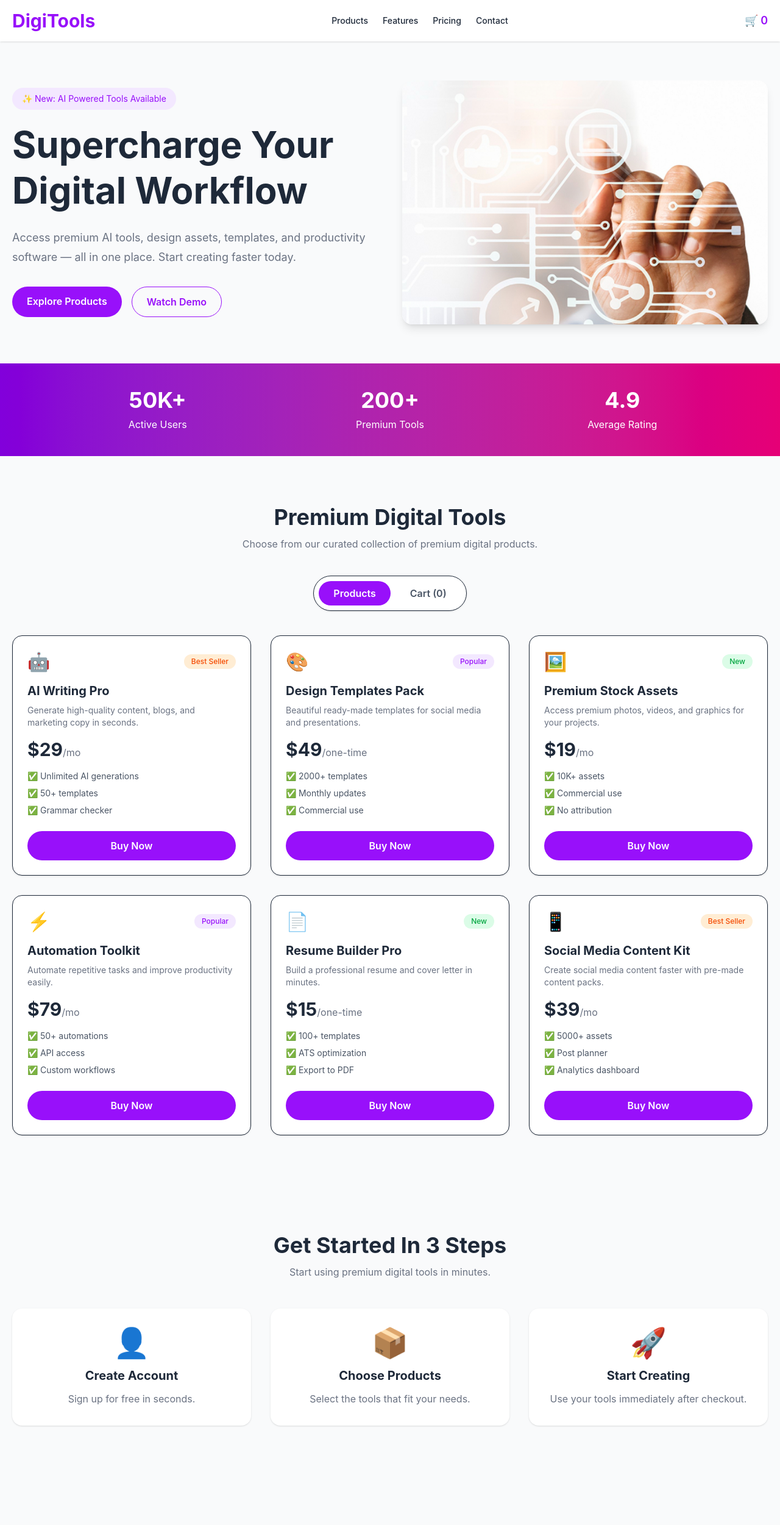
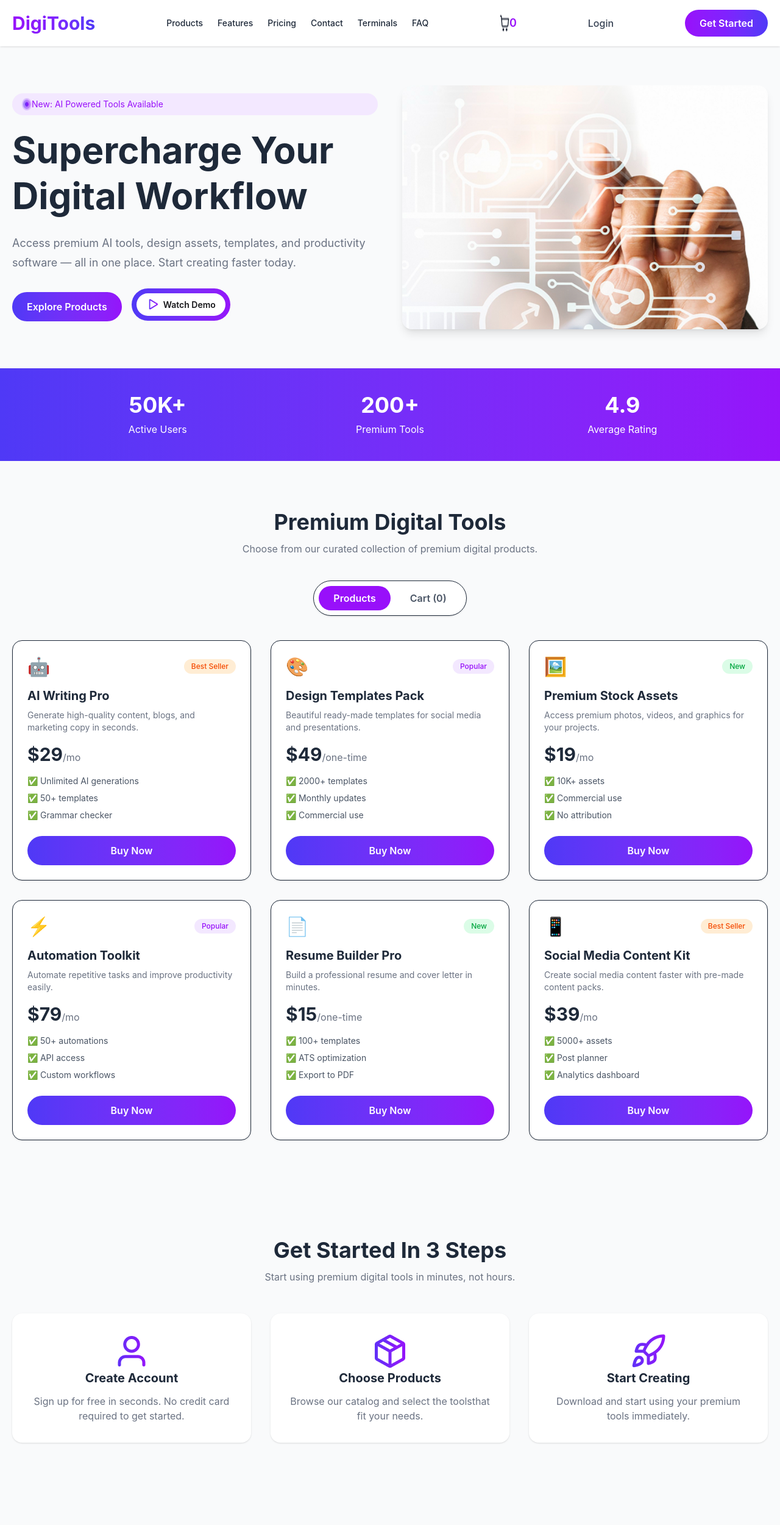
Before and after one commit to nazmulo/digitools-plat, a React (Vite) app: page / in a window 1280 px wide. Shown: the top 2501 px of the page at 61% size. Built offline with nearby package versions, Linux system fonts and the light colour scheme.

Commit message:
fixed some ussue and finalized it

```diff
--- a/src/App.jsx
+++ b/src/App.jsx
@@ -15,6 +15,8 @@ import CartItem from "./components/CartItem";
 
 
 import productsData from "./data/products.json";
+
+import CartIcon from "./assets/shopping-cart.png";
 
 
 function App() {
@@ -112,11 +114,19 @@ function App() {
           <div className="max-w-3xl mx-auto">
             {cart.length === 0 ? (
               <div className="bg-white rounded-2xl border border-dashed p-12 text-center">
-                <div className="text-5xl mb-4">🛒</div>
-                <h3 className="text-2xl font-bold mb-2">Your cart is empty</h3>
-                <p className="text-gray-500">
-                  Add products from the product section.
-                </p>
+                <div className="bg-white rounded-2xl border border-dashed p-12 text-center">
+                  <div className="flex justify-center mb-6">
+                    <div className="w-20 h-20 rounded-full bg-purple-100 flex items-center justify-center">
+                      <img src={CartIcon} alt="Cart Icon"className="w-10 h-10 object-contain" />
+                      </div>
+                      </div>
+
+                     <h3 className="text-2xl font-bold mb-2">Your cart is empty</h3>
+                     <p className="text-gray-500">
+                              Add products from the product section.
+                            </p>
+                     </div>
+
               </div>
             ) : (
               <div className="space-y-5">
--- a/src/components/CartItem.jsx
+++ b/src/components/CartItem.jsx
@@ -1,5 +1,3 @@
-import React from "react";
-
 const CartItem = ({ item, removeFromCart }) => {
   return (
     <div className="bg-white p-5 rounded-2xl border flex justify-between items-center">
--- a/src/components/Footer.jsx
+++ b/src/components/Footer.jsx
@@ -1,13 +1,11 @@
-import React from "react";
-
 const Footer = () => {
   return (
     <>
-      <section className="bg-gradient-to-r from-purple-700 to-pink-600 text-white py-20 text-center">
+      <section className=" bg-linear-to-r from-[#4F39F6] to-[#9514FA] text-white py-20 text-center">
         <div className="max-w-3xl mx-auto px-5">
           <h2 className="text-4xl font-bold mb-4">Ready To Transform Your Workflow?</h2>
           <p className="text-purple-100 mb-8">
-            Join thousands of professionals who already use DigiTools.
+            Join thousands of professionals who are already using Digitools to work smarter.Start your free trial today.
           </p>
 
           <div className="flex justify-center gap-4 flex-wrap">
@@ -23,6 +21,9 @@ const Footer = () => {
             >
               View Pricing
             </a>
+            <p className="text-purple-100 mb-8">
+            14-day free trial • No credit card required • Cancel anytime
+          </p>
           </div>
         </div>
       </section>
@@ -56,6 +57,7 @@ const Footer = () => {
             </ul>
           </div>
 
+
           <div>
             <h4 className="text-white font-semibold mb-4">Legal</h4>
             <ul className="space-y-2 text-slate-400">
@@ -66,6 +68,8 @@ const Footer = () => {
           </div>
         </div>
 
+
+
         <div className="text-center text-slate-500 mt-12 border-t border-slate-800 pt-6">
           © 2026 DigiTools. All rights reserved.
         </div>
--- a/src/components/Hero.jsx
+++ b/src/components/Hero.jsx
@@ -1,11 +1,13 @@
 import Banner from "../assets/banner.png"
+import Star from "../assets/Group 5.png"
+import playImage from"../assets/Play.png"
 
 const Hero = () => {
   return (
     <section className="max-w-7xl mx-auto px-5 py-16 grid md:grid-cols-2 gap-10 items-center">
       <div>
-        <p className="inline-block bg-purple-100 text-purple-600 px-4 py-2 rounded-full text-sm mb-5">
-          ✨ New: AI Powered Tools Available
+        <p className="flex bg-purple-100 text-purple-600 px-4 py-2 rounded-full text-sm mb-5 ">
+          <img src={Star} /> New: AI Powered Tools Available
         </p>
 
         <h2 className="text-4xl md:text-6xl font-bold leading-tight mb-6">
@@ -20,14 +22,19 @@ const Hero = () => {
         <div className="flex gap-4 flex-wrap">
           <a
             href="#products"
-            className="bg-purple-600 hover:bg-purple-700 text-white px-6 py-3 rounded-full font-semibold"
+            className="bg-linear-to-r from-[#4F39F6] to-[#9514FA] hover:bg-purple-700 text-white px-6 py-3 rounded-full font-semibold"
           >
             Explore Products
           </a>
 
-          <button className="border border-purple-600 text-purple-600 px-6 py-3 rounded-full font-semibold">
-            Watch Demo
-          </button>
+          <button className="btn bg-transparent border-none p-0 ">
+                        <div className="p-2 rounded-full bg-linear-to-r from-[#4F39F6] to-[#9514FA] hover:shadow-xl hover:shadow-indigo-400/50 transition duration-300">
+                          <div className="flex items-center gap-2 px-4 py-2 bg-white rounded-full">
+                            <img  src={playImage} alt="video play icon" />
+                            <span className="gradient-text ">Watch Demo</span>
+                          </div>
+                        </div>
+                      </button>
         </div>
       </div>
 
--- a/src/components/Navbar.jsx
+++ b/src/components/Navbar.jsx
@@ -1,20 +1,32 @@
-import React from "react";
+import cart from "../assets/shopping-cart.png"
+
 const Navbar = ({ cartCount }) => {
   return (
     <nav className="bg-white shadow sticky top-0 z-50">
       <div className="max-w-7xl mx-auto px-5 py-4 flex justify-between items-center">
-        <h1 className="text-3xl font-bold text-purple-600">DigiTools</h1>
+        <h1 className="text-3xl max-sm:mr-4 font-bold bg-gradient-to-r from-purple-600 via-violet-600 to-indigo-600 bg-clip-text text-transparent">DigiTools</h1>
 
         <ul className="hidden md:flex gap-6 text-sm font-medium">
           <li><a href="#products">Products</a></li>
           <li><a href="#steps">Features</a></li>
           <li><a href="#pricing">Pricing</a></li>
           <li><a href="#footer">Contact</a></li>
+          <li><a href="#footer">Terminals</a></li>
+          <li><a href="#footer">FAQ</a></li>
         </ul>
 
-        <div className="text-lg font-semibold">
-          🛒 <span className="text-purple-600">{cartCount}</span>
+        <div className="text-lg font-semibold flex">
+          <img src={cart} /> <span className="text-purple-600">{cartCount}</span>
         </div>
+        <a
+          href="#"
+          className="text-gray-700 max-sm:hidden hover:text-purple-600 font-medium transition-colors"
+        >
+          Login
+        </a>
+        <button className="cursor-pointer bg-gradient-to-r from-purple-600 via-violet-600 to-indigo-600  text-white px-6 py-2.5 rounded-full font-semibold transition-colors">
+          Get Started
+        </button>
       </div>
     </nav>
   );
--- a/src/components/Pricing.jsx
+++ b/src/components/Pricing.jsx
@@ -5,7 +5,7 @@ const Pricing = () => {
     <section id="pricing" className="max-w-7xl mx-auto px-5 py-20">
       <div className="text-center mb-12">
         <h2 className="text-4xl font-bold">Simple, Transparent Pricing</h2>
-        <p className="text-gray-500 mt-3">Choose the plan that fits your needs.</p>
+        <p className="text-gray-500 mt-3">Choose the plan that fits your needs. Upgrade or downgrade anytime.</p>
       </div>
 
       <div className="grid md:grid-cols-3 gap-8">
@@ -21,12 +21,12 @@ const Pricing = () => {
             <li>✅ Community support</li>
             <li>✅ 1 project per month</li>
           </ul>
-          <button className="w-full mt-8 bg-purple-600 text-white py-3 rounded-full font-semibold">
+          <button className="w-full mt-8 bg-linear-to-r from-[#4F39F6] to-[#9514FA] text-white py-3 rounded-full font-semibold">
             Get Started Free
           </button>
         </div>
 
-        <div className="bg-gradient-to-br from-purple-700 to-pink-600 text-white p-8 rounded-2xl shadow-xl">
+        <div className="bg-linear-to-r from-[#4F39F6] to-[#9514FA] text-white p-8 rounded-2xl shadow-xl">
           <p className="inline-block bg-yellow-300 text-black px-3 py-1 rounded-full text-xs font-bold mb-4">
             Most Popular
           </p>
@@ -58,7 +58,7 @@ const Pricing = () => {
             <li>✅ Dedicated support</li>
             <li>✅ Custom branding</li>
           </ul>
-          <button className="w-full mt-8 bg-purple-600 text-white py-3 rounded-full font-semibold">
+          <button className="w-full mt-8 bg-linear-to-r from-[#4F39F6] to-[#9514FA] text-white py-3 rounded-full font-semibold">
             Contact Sales
           </button>
         </div>
--- a/src/components/ProductCard.jsx
+++ b/src/components/ProductCard.jsx
@@ -37,7 +37,7 @@ const ProductCard = ({ product, addToCart, cart }) => {
 
       <button
         onClick={() => addToCart(product)}
-        className="w-full bg-purple-600 hover:bg-purple-700 text-white py-3 rounded-full font-semibold"
+        className="w-full bg-linear-to-r from-[#4F39F6] to-[#9514FA] hover:bg-purple-700 text-white py-3 rounded-full font-semibold"
       >
         {cart.find((item) => item.id === product.id)
           ? "Added to Cart ✓"
--- a/src/components/Stats.jsx
+++ b/src/components/Stats.jsx
@@ -2,7 +2,7 @@ import React from "react";
 
 const Stats = () => {
   return (
-    <section className="bg-gradient-to-r from-purple-700 to-pink-600 text-white py-10">
+    <section className="bg-linear-to-r from-[#4F39F6] to-[#9514FA] text-white py-10">
       <div className="max-w-6xl mx-auto px-5 grid md:grid-cols-3 text-center gap-8">
         <div>
           <h3 className="text-4xl font-bold">50K+</h3>
--- a/src/components/Steps.jsx
+++ b/src/components/Steps.jsx
@@ -1,4 +1,6 @@
-import React from "react";
+import Man from "../assets/user.png";
+import Pack from "../assets/package.png";
+import Rocket from "../assets/rocket.png";
 
 const Steps = () => {
   return (
@@ -6,27 +8,28 @@ const Steps = () => {
       <div className="text-center mb-12">
         <h2 className="text-4xl font-bold">Get Started In 3 Steps</h2>
         <p className="text-gray-500 mt-3">
-          Start using premium digital tools in minutes.
+          Start using premium digital tools in minutes, not hours.
         </p>
       </div>
 
       <div className="grid md:grid-cols-3 gap-8">
         <div className="bg-white p-8 rounded-2xl shadow text-center">
-          <div className="text-5xl mb-4">👤</div>
+          <div className="flex justify-center"><img src={Man} alt="" /></div>
           <h3 className="text-xl font-bold mb-3">Create Account</h3>
-          <p className="text-gray-500">Sign up for free in seconds.</p>
+          <p className="text-gray-500">Sign up for free in seconds. No credit card required to get started.</p>
         </div>
 
         <div className="bg-white p-8 rounded-2xl shadow text-center">
-          <div className="text-5xl mb-4">📦</div>
+          <div className="flex justify-center"><img src={Pack} alt="" /></div>
           <h3 className="text-xl font-bold mb-3">Choose Products</h3>
-          <p className="text-gray-500">Select the tools that fit your needs.</p>
+          <p className="text-gray-500">Browse our catalog and select the toolsthat fit your needs.</p>
         </div>
 
+
         <div className="bg-white p-8 rounded-2xl shadow text-center">
-          <div className="text-5xl mb-4">🚀</div>
+          <div className="flex justify-center"><img src={Rocket} alt="" /></div>
           <h3 className="text-xl font-bold mb-3">Start Creating</h3>
-          <p className="text-gray-500">Use your tools immediately after checkout.</p>
+          <p className="text-gray-500">Download and start using your premium tools immediately.</p>
         </div>
       </div>
     </section>
--- a/src/data/products.json
+++ b/src/data/products.json
@@ -1,3 +1,4 @@
+
 [
   {
     "id": 1,
```
Also changed, not shown: src/assets/Group 5.png (added).
